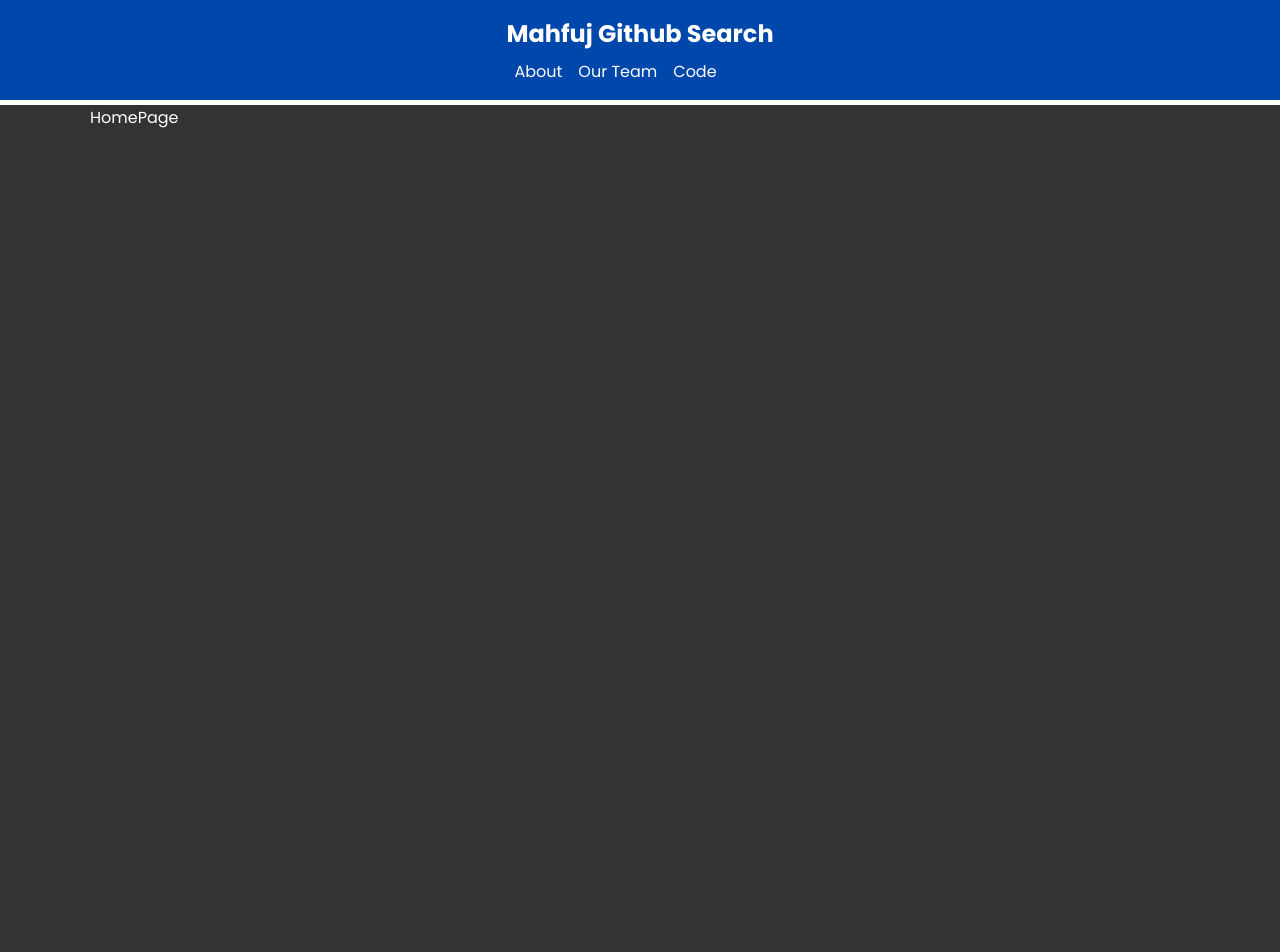
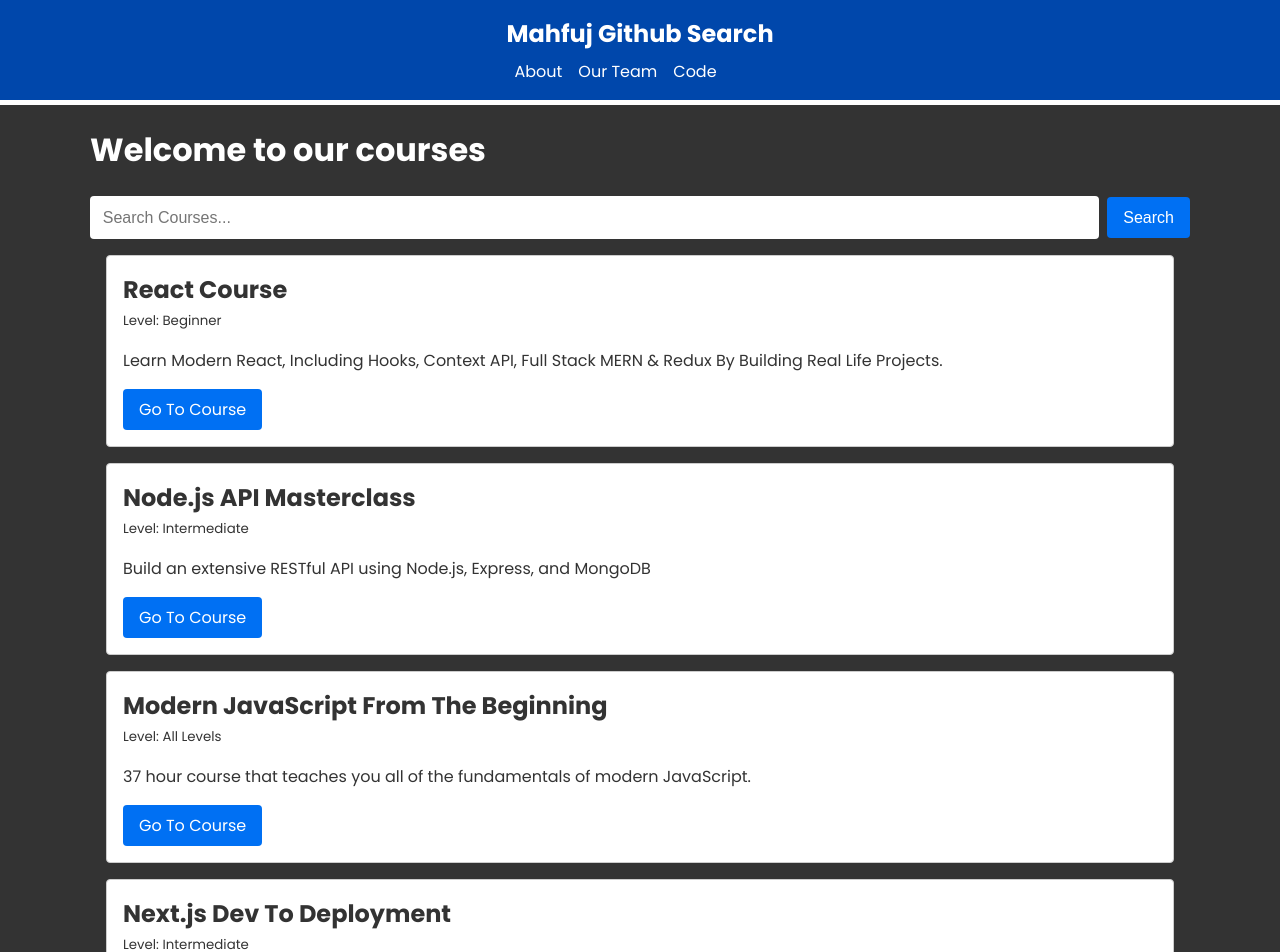
Before and after one commit to mahfuj890/github-repo-search-next-js, a Next.js app: page / in a window 1280 px wide. Shown: the top 952 px of the page. Before the commit the page ends 800 px from the top, so only its background shows below. Built offline with nearby package versions, Linux system fonts and the light colour scheme.

Commit message:
add home page

```diff
--- a/package.json
+++ b/package.json
@@ -14,6 +14,7 @@
     "next": "13.4.7",
     "react": "18.2.0",
     "react-dom": "18.2.0",
-    "react-icons": "^4.10.1"
+    "react-icons": "^4.10.1",
+    "uuid": "^9.0.0"
   }
 }
--- /dev/null
+++ b/src/app/api/courses/data.json
@@ -0,0 +1,37 @@
+[
+  {
+    "id": 1,
+    "title": "React Course",
+    "description": "Learn Modern React, Including Hooks, Context API, Full Stack MERN & Redux By Building Real Life Projects.",
+    "link": "#",
+    "level": "Beginner"
+  },
+  {
+    "id": 2,
+    "title": "Node.js API Masterclass",
+    "description": "Build an extensive RESTful API using Node.js, Express, and MongoDB",
+    "link": "#",
+    "level": "Intermediate"
+  },
+  {
+    "id": 3,
+    "title": "Modern JavaScript From The Beginning",
+    "description": "37 hour course that teaches you all of the fundamentals of modern JavaScript.",
+    "link": "#",
+    "level": "All Levels"
+  },
+  {
+    "id": 4,
+    "title": "Next.js Dev To Deployment",
+    "description": "Learn Next.js by building a music event website and a web dev blog as a static website",
+    "link": "#",
+    "level": "Intermediate"
+  },
+  {
+    "id": 5,
+    "title": "HTML Master Course",
+    "description": "Sharpen your skills by building 50 quick, unique & fun mini projects.",
+    "link": "#",
+    "level": "Beginner"
+  }
+]
--- /dev/null
+++ b/src/app/api/courses/route.js
@@ -0,0 +1,23 @@
+import { NextResponse } from 'next/server';
+import { v4 as uuidv4 } from 'uuid';
+import courses from './data.json';
+
+export async function GET(request) {
+  return NextResponse.json(courses);
+}
+
+export async function POST(request) {
+  const { title, description, level, link } = await request.json();
+
+  const newCourse = {
+    id: uuidv4(),
+    title,
+    description,
+    level,
+    link,
+  };
+
+  courses.push(newCourse);
+
+  return NextResponse.json(courses);
+}
--- /dev/null
+++ b/src/app/api/courses/search/route.js
@@ -0,0 +1,11 @@
+import { NextResponse } from 'next/server';
+import courses from '../data.json';
+
+export async function GET(request) {
+  const { searchParams } = new URL(request.url);
+  const query = searchParams.get('query');
+  const filteredCourses = courses.filter((course) => {
+    return course.title.toLowerCase().includes(query.toLowerCase());
+  });
+  return NextResponse.json(filteredCourses);
+}
--- /dev/null
+++ b/src/app/api/hello/route.js
@@ -0,0 +1,3 @@
+export async function GET(request) {
+  return new Response('Hello, Next.js!');
+}
--- a/src/app/page.jsx
+++ b/src/app/page.jsx
@@ -1,9 +1,34 @@
-import React from 'react'
+"use client";
+import Courses from "@/components/Courses";
+import React, { useState, useEffect } from "react";
+import LoadingPage from "./loading";
+import CourseSearch from "@/components/CourseSearch";
 
 function HomePage() {
+  const [courses, setCourses] = useState([]);
+  const [loading, setLoading] = useState(true);
+
+  useEffect(() => {
+    const fetchCourses = async () => {
+      const res = await fetch("/api/courses");
+      const data = await res.json();
+      setCourses(data);
+      setLoading(false);
+    };
+
+    fetchCourses();
+  }, []);
+
+  if (loading) {
+    return <LoadingPage />;
+  }
   return (
-    <div>HomePage</div>
-  )
+    <div>
+      <h1>Welcome to our courses</h1>
+      <CourseSearch getSearchResults={(results) => setCourses(results)} />
+      <Courses courses={courses} />
+    </div>
+  );
 }
 
-export default HomePage
+export default HomePage;
--- /dev/null
+++ b/src/components/CourseSearch.jsx
@@ -0,0 +1,30 @@
+'use client';
+import { useState } from 'react';
+
+const CourseSearch = ({ getSearchResults }) => {
+  const [query, setQuery] = useState('');
+
+  const handleSubmit = async (e) => {
+    e.preventDefault();
+
+    const res = await fetch(`/api/courses/search?query=${query}`);
+    const courses = await res.json();
+    getSearchResults(courses);
+  };
+
+  return (
+    <form onSubmit={handleSubmit} className='search-form'>
+      <input
+        type='text'
+        className='search-input'
+        placeholder='Search Courses...'
+        value={query}
+        onChange={(e) => setQuery(e.target.value)}
+      />
+      <button className='search-button' type='submit'>
+        Search
+      </button>
+    </form>
+  );
+};
+export default CourseSearch;
--- /dev/null
+++ b/src/components/Courses.jsx
@@ -0,0 +1,22 @@
+import Link from "next/link";
+
+const Courses = ({ courses }) => {
+  if (courses?.length <= 0) {
+    return <h4>Course not found </h4>;
+  }
+  return (
+    <div className="courses">
+      {courses.map((course) => (
+        <div key={course.id} className="card">
+          <h2>{course.title}</h2>
+          <small>Level: {course.level}</small>
+          <p>{course.description}</p>
+          <Link href={course.link} target="_blank" className="btn">
+            Go To Course
+          </Link>
+        </div>
+      ))}
+    </div>
+  );
+};
+export default Courses;
```
Also changed, not shown: 1 other file (tests, documents, lock files or other folders).
